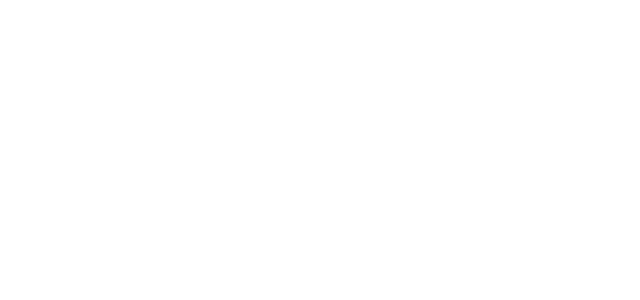
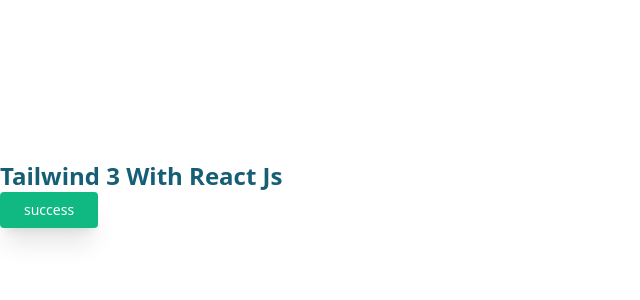
Before and after one commit to Binuraowin/LogIn, a React (Create React App) app in the folder FrontEnd/login-app/: page / in a window 1280 px wide. Shown: the top 300 px of the page, without its empty margins (0-640 px from the left). Built offline with nearby package versions, Linux system fonts and the light colour scheme.

Commit message:
tailwind config done

```diff
--- a/FrontEnd/login-app/package.json
+++ b/FrontEnd/login-app/package.json
@@ -34,5 +34,10 @@
       "last 1 firefox version",
       "last 1 safari version"
     ]
+  },
+  "devDependencies": {
+    "autoprefixer": "^10.4.13",
+    "postcss": "^8.4.21",
+    "tailwindcss": "^3.2.7"
   }
 }
--- a/FrontEnd/login-app/src/App.js
+++ b/FrontEnd/login-app/src/App.js
@@ -2,8 +2,13 @@
 
 function App() {
   return (
-    <div className="App">
-
+    <div className="container m-40 mx-auto">
+      <h1 className="text-2xl font-bold text-cyan-800">
+        Tailwind 3 With React Js
+      </h1>
+      <button className="px-6 py-2 text-sm text-white rounded shadow-xl bg-emerald-500">
+        success
+      </button>
     </div>
   );
 }
--- a/FrontEnd/login-app/src/index.css
+++ b/FrontEnd/login-app/src/index.css
@@ -1,13 +1,3 @@
-body {
-  margin: 0;
-  font-family: -apple-system, BlinkMacSystemFont, 'Segoe UI', 'Roboto', 'Oxygen',
-    'Ubuntu', 'Cantarell', 'Fira Sans', 'Droid Sans', 'Helvetica Neue',
-    sans-serif;
-  -webkit-font-smoothing: antialiased;
-  -moz-osx-font-smoothing: grayscale;
-}
-
-code {
-  font-family: source-code-pro, Menlo, Monaco, Consolas, 'Courier New',
-    monospace;
-}
+@tailwind base;
+@tailwind components;
+@tailwind utilities;
--- /dev/null
+++ b/FrontEnd/login-app/tailwind.config.js
@@ -0,0 +1,10 @@
+/** @type {import('tailwindcss').Config} */
+module.exports = {
+  content: [
+    "./src/**/*.{js,jsx,,ts,tsx}",
+  ],
+  theme: {
+    extend: {},
+  },
+  plugins: [],
+}
```
